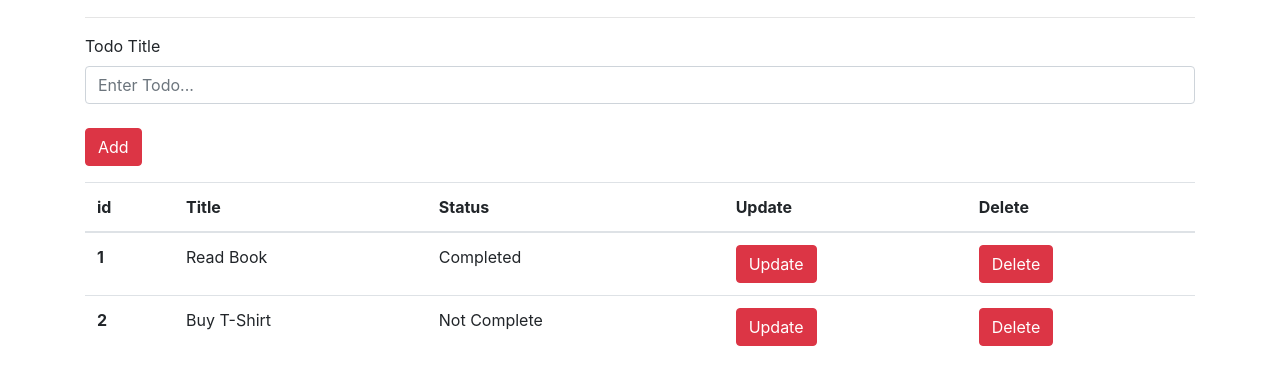
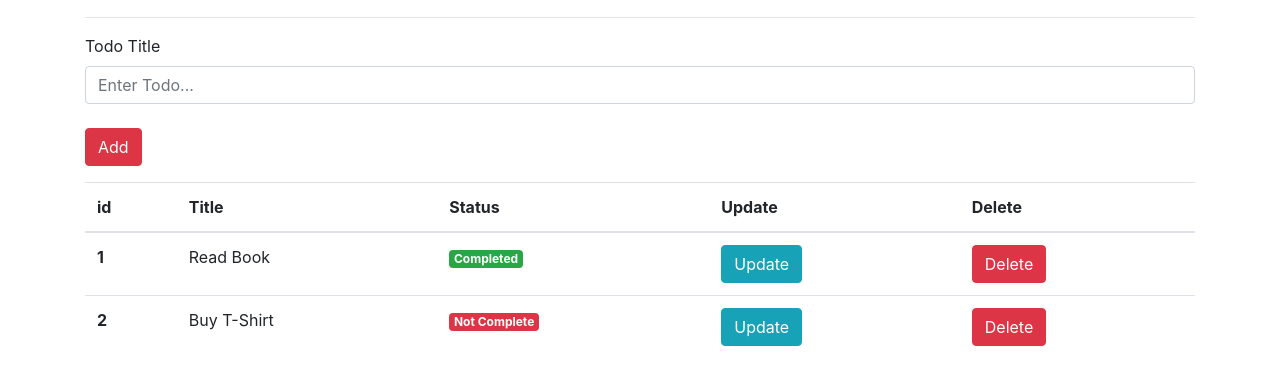
Before and after one commit to onurtacc/flask-todo-app, a Flask app: page / in a window 1280 px wide. Shown: the part 133-518 px from the top of the page. Run offline with Flask 2, Linux system fonts and the light colour scheme; data comes from the database, SQL or seed files in the repository; both versions use the stored data as it was after the commit; some libraries are stand-ins or nearby versions.

Commit message:
add complete function

```diff
--- a/app.py
+++ b/app.py
@@ -31,6 +31,14 @@ def add():
     return redirect(url_for("index"))
 
 
+@app.route("/complete/<string:todo_id>")
+def complete(todo_id):
+    todo = Todo.query.filter_by(id=todo_id).first()
+    todo.complete = not todo.complete
+    db.session.commit()
+    return redirect(url_for("index"))
+
+
 if __name__ == "__main__":
     db.create_all()
     app.run(debug=True)
--- a/templates/index.html
+++ b/templates/index.html
@@ -37,11 +37,11 @@
                 <th scope="row">{{ todo.id }}</th>
                 <td>{{ todo.title }}</td>
                 {% if todo.complete == False %}
-                    <td>Not Complete</td>
+                    <td><span class="badge badge-danger">Not Complete</span></td>
                 {% else %}
-                    <td>Completed</td>
+                    <td><span class="badge badge-success">Completed</span></td>
                 {% endif %}
-                <td><a href="/complete/{{ todo.id }}" class="btn btn-danger">Update</a></td>
+                <td><a href="/complete/{{ todo.id }}" class="btn btn-info">Update</a></td>
                 <td><a href="/delete/{{ todo.id }}" class="btn btn-danger">Delete</a></td>
             </tr>
         {% endfor %}
```
Also changed, not shown: todo.db.
